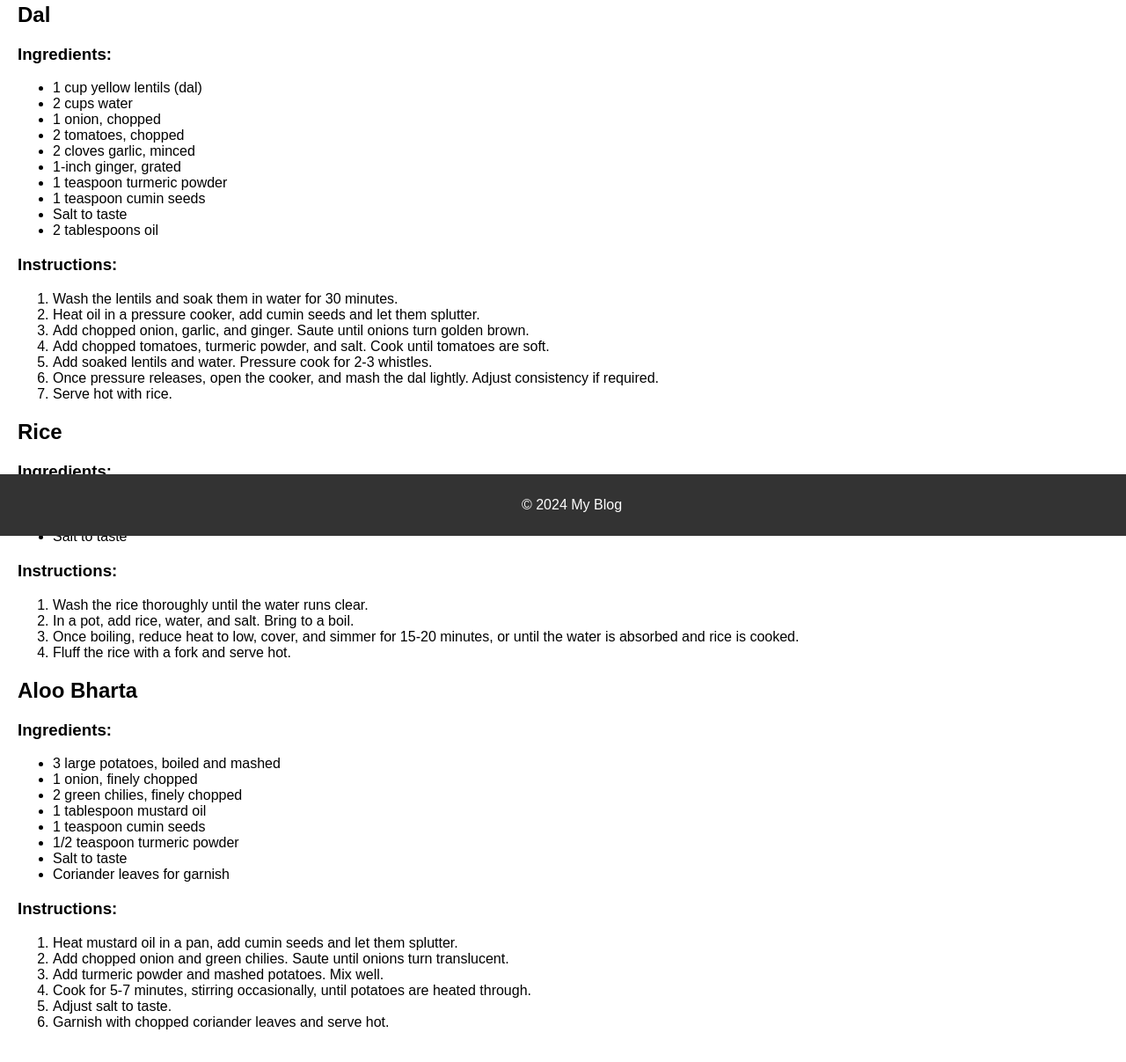
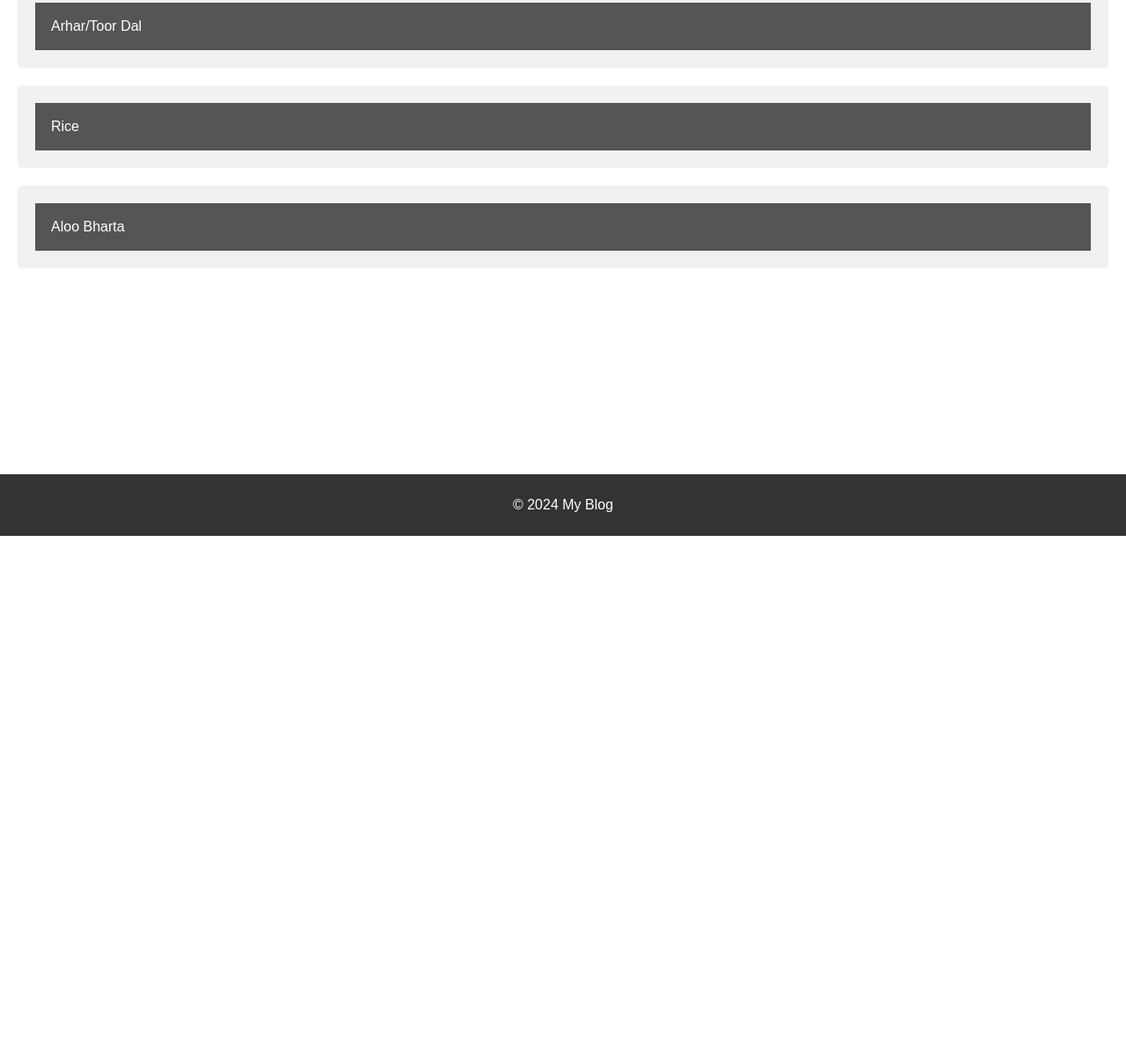
Before and after one commit to aayuprasad/aayuprasad.github.io, a plain HTML site: page recipes.html in a window 1280 px wide. Shown: the part 191-1398 px from the top of the page at 88% size. After the commit the page ends 800 px from the top, so only its background shows below. Drawn offline with Linux system fonts and the light colour scheme.

Commit message:
Add collapsible sections, styling

```diff
--- a/recipes.html
+++ b/recipes.html
@@ -5,6 +5,7 @@
     <meta name="viewport" content="width=device-width, initial-scale=1.0">
     <title>Lunch Recipes</title>
     <link rel="stylesheet" href="styles.css">
+    <script src="script.js" defer></script>
 </head>
 <body>
     <header>
@@ -17,72 +18,82 @@
     </header>
 
     <main>
-        <section id="recipeDal">
-            <h2>Dal</h2>
+        <section>
+            <button class="collapsible">Arhar/Toor Dal</button>
+            <div class="content">
+                <h2>Arhar/Toor Dal</h2>
                 <h3>Ingredients:</h3>
                 <ul>
-                <li>1 cup yellow lentils (dal)</li>
-                <li>2 cups water</li>
-                <li>1 onion, chopped</li>
-                <li>2 tomatoes, chopped</li>
-                <li>2 cloves garlic, minced</li>
-                <li>1-inch ginger, grated</li>
-                <li>1 teaspoon turmeric powder</li>
-                <li>1 teaspoon cumin seeds</li>
-                <li>Salt to taste</li>
-                <li>2 tablespoons oil</li>
+                    <li>0.5 cup yellow lentils (dal)</li>
+                    <li>1.5 cups water</li>
+                    <li>0.5 tsp turmeric powder</li>
+                    <li>0.25 tbsp salt</li>
+                    <li>0.25 tbsp cumin seeds</li>
+                    <li>1 tbsp mustard oil/ghee</li>
+                    <li>(Optional) Asafoetida (hing)</li>
+                    <!-- Ingredients for dal -->
                 </ul>
                 <h3>Instructions:</h3>
                 <ol>
-                <li>Wash the lentils and soak them in water for 30 minutes.</li>
-                <li>Heat oil in a pressure cooker, add cumin seeds and let them splutter.</li>
-                <li>Add chopped onion, garlic, and ginger. Saute until onions turn golden brown.</li>
-                <li>Add chopped tomatoes, turmeric powder, and salt. Cook until tomatoes are soft.</li>
-                <li>Add soaked lentils and water. Pressure cook for 2-3 whistles.</li>
-                <li>Once pressure releases, open the cooker, and mash the dal lightly. Adjust consistency if required.</li>
-                <li>Serve hot with rice.</li>
+                    <li>Wash 0.5 cup dal 2-3 times</li>
+                    <li>Add dal to pressure cooker</li>
+                    <li>Add 1.5 water to pressue cooker</li>
+                    <li>Add haldi and salt</li>
+                    <li>Cook for 3-4 whistles on 3 in induction</li>
+                    <li>Add cumin seeds and oil/ghee to tadka pan</li>
+                    <li>When cumin seeds start to crackle, (can also add hing at this point) add the oil-jeera concoction to the pressure cooker and close lid immediately</li>
+                    <!-- Instructions for dal -->
                 </ol>
+            </div>
         </section>
-
-        <section id="recipeRice">
+        <section>
+            <button class="collapsible">Rice</button>
+            <div class="content">
                 <h2>Rice</h2>
                 <h3>Ingredients:</h3>
                 <ul>
-                <li>1 cup basmati rice</li>
+                    <li>1 cup rice</li>
                     <li>2 cups water</li>
-                <li>Salt to taste</li>
+                    <li>1 tbsp ghee</li>
+                    <!-- Ingredients for rice -->
                 </ul>
                 <h3>Instructions:</h3>
                 <ol>
-                <li>Wash the rice thoroughly until the water runs clear.</li>
-                <li>In a pot, add rice, water, and salt. Bring to a boil.</li>
-                <li>Once boiling, reduce heat to low, cover, and simmer for 15-20 minutes, or until the water is absorbed and rice is cooked.</li>
-                <li>Fluff the rice with a fork and serve hot.</li>
+                    <li>Wash 1 cup rice 3 times</li>
+                    <li>Add rice to pressure cooker</li>
+                    <li>Add 2 cups water to pressue cooker</li>
+                    <li>Add 1 tbsp ghee</li>
+                    <li>Cook for 1 whistle on 3 on induction</li>
+                    <!-- Instructions for rice -->
                 </ol>
+            </div>
         </section>
-
-        <section id="recipeAlooBharta">
+        <section>
+            <button class="collapsible">Aloo Bharta</button>
+            <div class="content">
                 <h2>Aloo Bharta</h2>
                 <h3>Ingredients:</h3>
                 <ul>
-                <li>3 large potatoes, boiled and mashed</li>
-                <li>1 onion, finely chopped</li>
-                <li>2 green chilies, finely chopped</li>
-                <li>1 tablespoon mustard oil</li>
-                <li>1 teaspoon cumin seeds</li>
-                <li>1/2 teaspoon turmeric powder</li>
-                <li>Salt to taste</li>
-                <li>Coriander leaves for garnish</li>
+                    <li>2 medium sized aloo</li>
+                    <li>1 medium sized onion</li>
+                    <li>1 green chilli</li>
+                    <li>0.5 tbsp mustard oil</li>
+                    <li>0.25 tbsp salt</li>
+                    <!-- Ingredients for Aloo Bharta -->
                 </ul>
                 <h3>Instructions:</h3>
                 <ol>
-                <li>Heat mustard oil in a pan, add cumin seeds and let them splutter.</li>
-                <li>Add chopped onion and green chilies. Saute until onions turn translucent.</li>
-                <li>Add turmeric powder and mashed potatoes. Mix well.</li>
-                <li>Cook for 5-7 minutes, stirring occasionally, until potatoes are heated through.</li>
-                <li>Adjust salt to taste.</li>
-                <li>Garnish with chopped coriander leaves and serve hot.</li>
+                    <li>Peel the potatoes</li>
+                    <li>Wash the potatoes</li>
+                    <li>cut potatoes in half</li>
+                    <li>Add potatoes in the pressure cooker when cooking dal</li>
+                    <li>When dal is cooker, i.e. 3-4 whistles, take out the potatoes in a separate bowl</li>
+                    <li>Cut onions and chilli in chopper (small)</li>
+                    <li>Add the oil, cut onions and chilli in the bowl</li>
+                    <li>Mash the potatoes</li>
+                    <!-- Instructions for Aloo Bharta -->
                 </ol>
+            </div>
         </section>
     </main>
 
--- a/script.js
+++ b/script.js
@@ -0,0 +1,18 @@
+// script.js
+
+// Get all elements with the class "collapsible"
+var coll = document.getElementsByClassName("collapsible");
+
+// Loop through each button element
+for (var i = 0; i < coll.length; i++) {
+    coll[i].addEventListener("click", function() {
+        // Toggle the visibility of the content when the button is clicked
+        this.classList.toggle("active");
+        var content = this.nextElementSibling;
+        if (content.style.display === "block") {
+            content.style.display = "none";
+        } else {
+            content.style.display = "block";
+        }
+    });
+}
--- a/styles.css
+++ b/styles.css
@@ -1,8 +1,12 @@
 /* styles.css */
+
 body {
     font-family: Arial, sans-serif;
     margin: 0;
     padding: 0;
+    min-height: 100vh;
+    display: flex;
+    flex-direction: column;
 }
 
 header {
@@ -24,10 +28,20 @@ nav ul li {
 nav ul li a {
     color: #fff;
     text-decoration: none;
+    padding: 10px 20px;
+    border-radius: 5px;
+    background-color: #555;
+    transition: background-color 0.3s ease;
+}
+
+nav ul li a:hover {
+    background-color: #777;
 }
 
 main {
     padding: 20px;
+    margin-bottom: 60px;
+    flex-grow: 1;
 }
 
 footer {
@@ -35,7 +49,54 @@ footer {
     color: #fff;
     text-align: center;
     padding: 10px;
-    position: fixed;
-    bottom: 0;
+}
+
+/* Style for sections */
+section {
+    background-color: #f1f1f1;
+    border-radius: 5px;
+    padding: 20px;
+    margin-bottom: 20px;
+}
+
+/* Collapsible button style */
+.collapsible {
+    background-color: #555;
+    color: white;
+    cursor: pointer;
+    padding: 18px;
     width: 100%;
+    border: none;
+    text-align: left;
+    outline: none;
+    font-size: 16px;
+    transition: background-color 0.3s ease;
 }
+
+/* Style for the active state of the button */
+.active, .collapsible:hover {
+    background-color: #777;
+}
+
+/* Style for the collapsible content */
+.content {
+    padding: 0 18px;
+    overflow: hidden;
+    background-color: #f9f9f9;
+    border-left: 6px solid #555;
+    display: none;
+}
+
+/* Responsive design */
+@media only screen and (max-width: 768px) {
+    nav ul li {
+        display: block;
+        margin: 10px 0;
+    }
+
+    nav ul li a {
+        display: block;
+        padding: 10px;
+        margin: 5px 0;
+    }
+}
```
Lines whose indentation alone changed are shown as unchanged.
